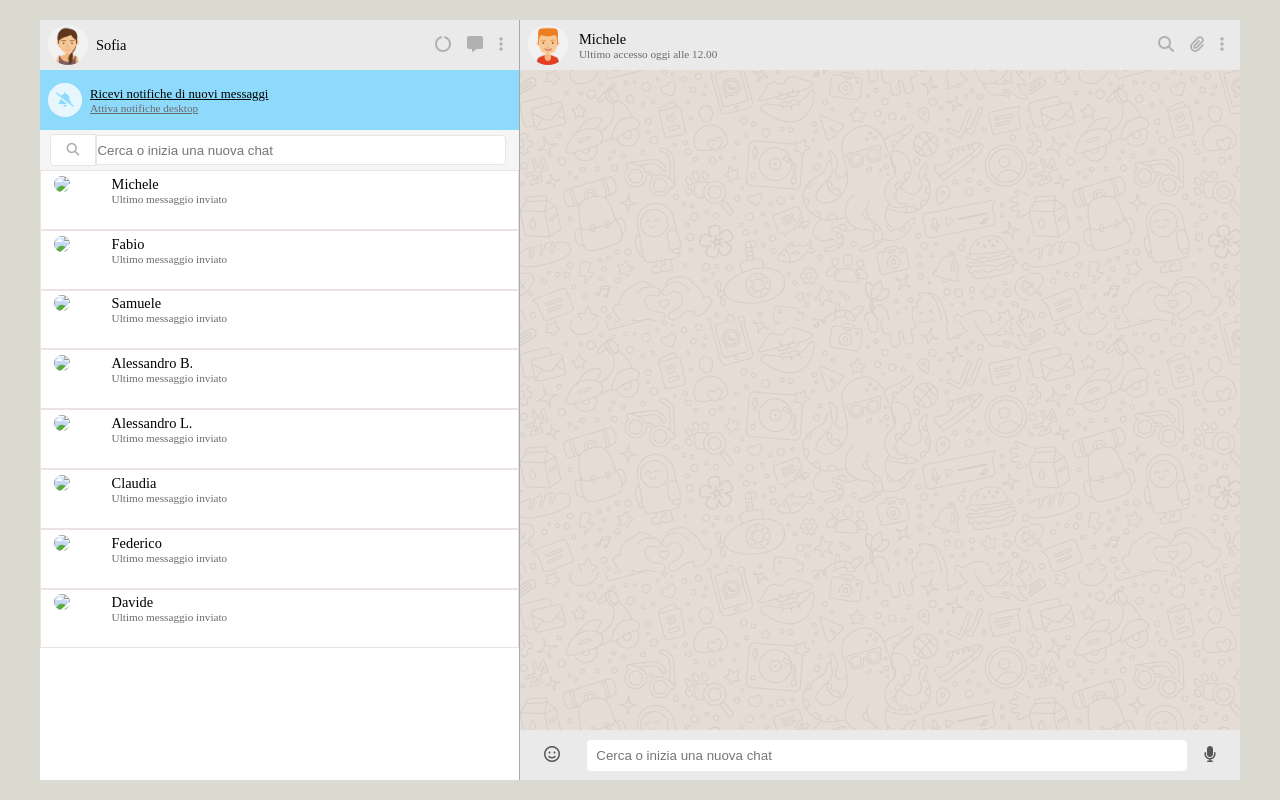
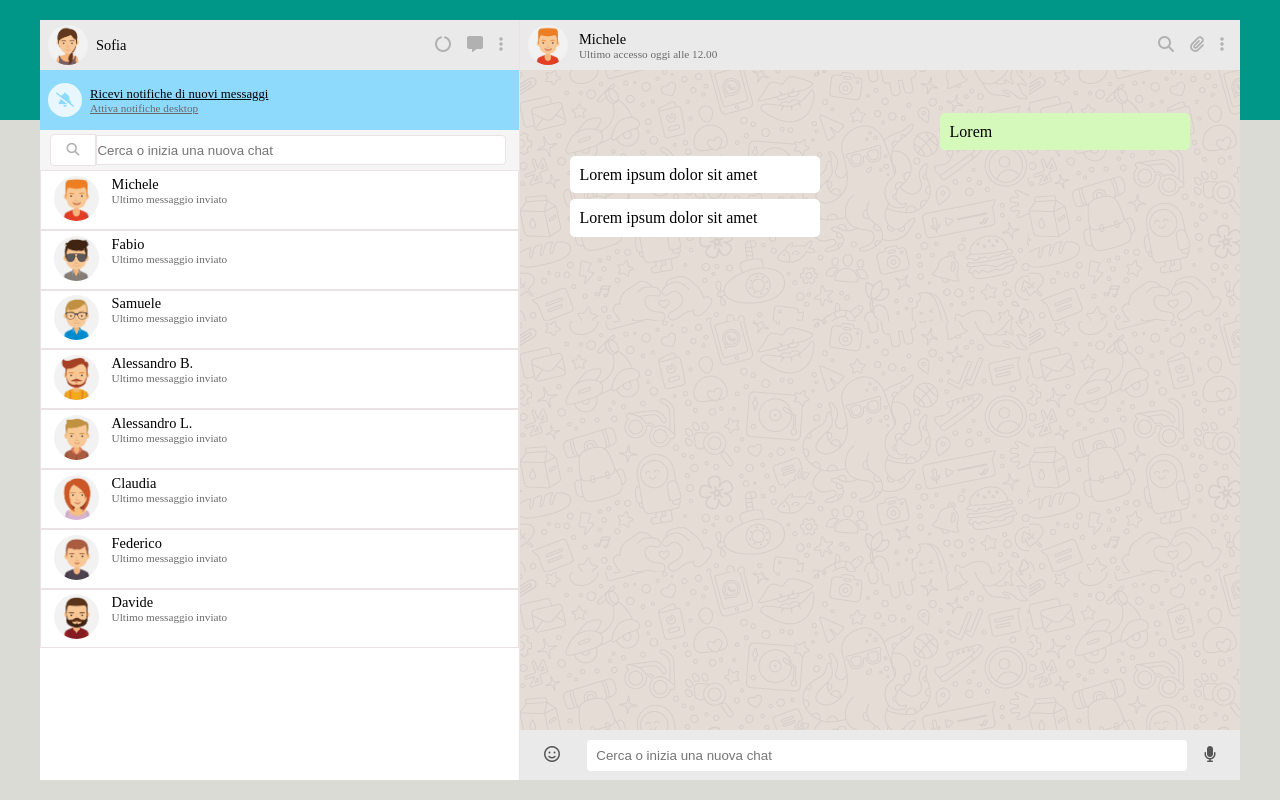
Before and after one commit to Giadagenovesi/vue-boolzapp, a plain HTML site: page index.html in a window 1280 px wide. Drawn offline with nearby package versions, Linux system fonts and the light colour scheme.

Commit message:
Complete exercise

```diff
--- a/css/style.css
+++ b/css/style.css
@@ -59,14 +59,34 @@ a {
     font-size: .7rem;
     color: rgb(107, 106, 106);
 }
+.received {
+    background-color: #D5F9BA;
+    min-width: 250px;
+    max-width: 350px;
+    margin: 3px 50px 3px 0;
+    border-radius: 5px;
+    align-self: flex-end;
+    padding: .6rem .6rem;
+}
+.sent {
+    background-color: white;
+    min-width: 250px;
+    max-width: 350px;
+    margin: 3px 0 3px 50px;
+    border-radius: 5px;
+    align-self: flex-start;
+    padding: .6rem .6rem;
+}
 
 /* Layout */
+body {
+    background: linear-gradient(180deg, #009688 15%, #DADBD4 10%);
+    height: 100vh;
+}
 .wrapper {
     height: 100vh;
     width: 100%;
     padding: 20px 0;
-    /* Debug */
-    background-color: #DCDBD1;
 }
 .app-container {
     width: 1200px;
@@ -77,7 +97,7 @@ a {
 .chat {
     width: 40%;
     height: 100%;
-    border-right: 1px solid darkgray;
+    border-right: 1px solid rgb(235, 227, 227);
 }
 .chat-details {
     width: 60%;
@@ -165,6 +185,12 @@ a {
     overflow-y: scroll;
     background-image: url(../img/mine.jpg);
 }
+/* Selected chat */
+.selected-chat {
+    display: flex;
+    flex-direction: column;
+    padding-top: 2.5rem;
+}
 /* Footer */
 .footer a {
     padding: 0 .5rem;
--- a/index.html
+++ b/index.html
@@ -64,7 +64,7 @@
                         <ul  class="chats">
                             <li v-for="contact in contacts">
                                 <div class="chat-img">
-                                    <img src="img/avatar/{{ contact.avatar }}.jpg" alt=" ">
+                                    <img :src=getAvatar(contact.avatar) alt=" ">
                                 </div>
                                 <div class="text">
                                     <p class="name">{{ contact.name }}</p>
@@ -104,7 +104,11 @@
                             </li>
                         </ul>
                     </div>
-                    <div class="selected-chat"></div>
+                    <div class="selected-chat">
+                        <p class="received"> Lorem </p>
+                        <p class="sent"> Lorem ipsum dolor sit amet </p>
+                        <p class="sent"> Lorem ipsum dolor sit amet </p>
+                    </div>
                     <div class="footer">
                         <a href="" class="emoji">
                             <i class="fa-regular fa-face-smile"></i>
--- a/js/script.js
+++ b/js/script.js
@@ -167,5 +167,10 @@ createApp ({
                 }
             ]
         }
+    },
+    methods: {
+        getAvatar(avatar){
+           return `img/avatar${avatar}.jpg`
+        }
     }
 }).mount("#app");
```
